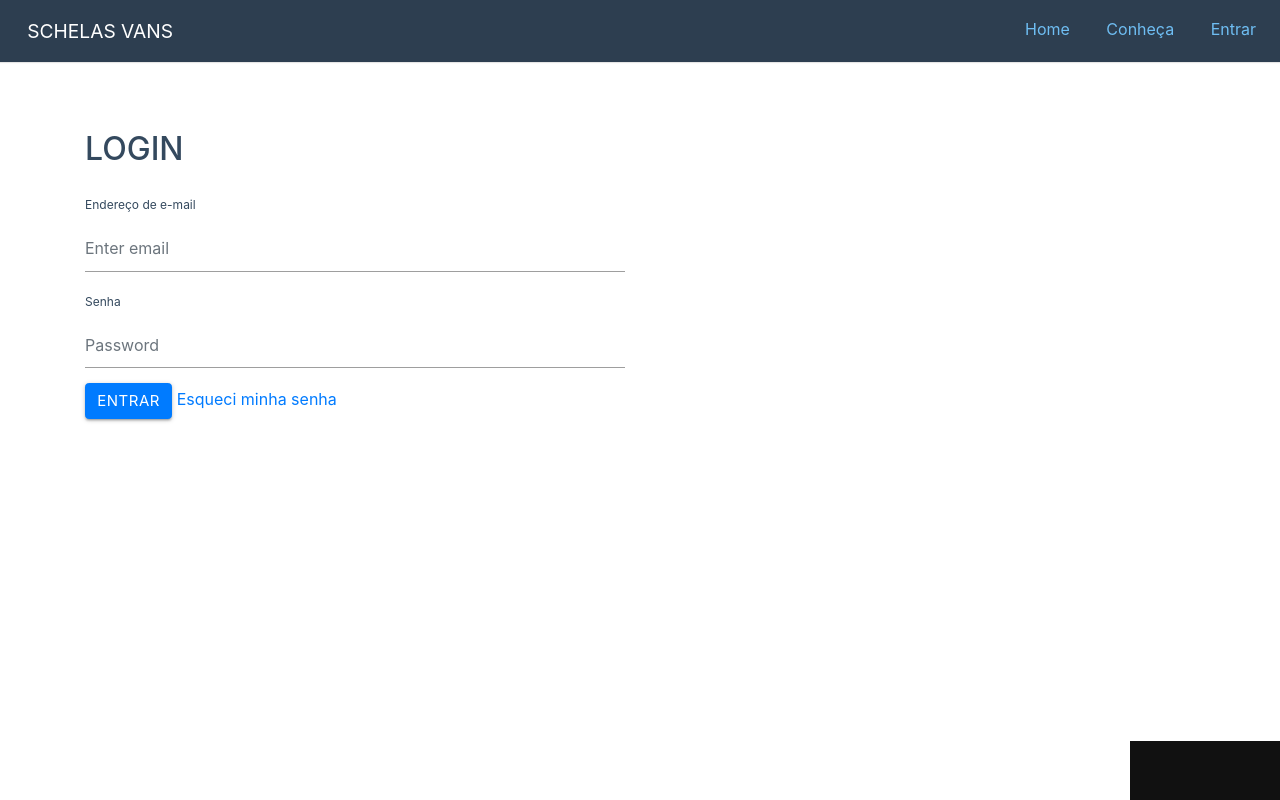
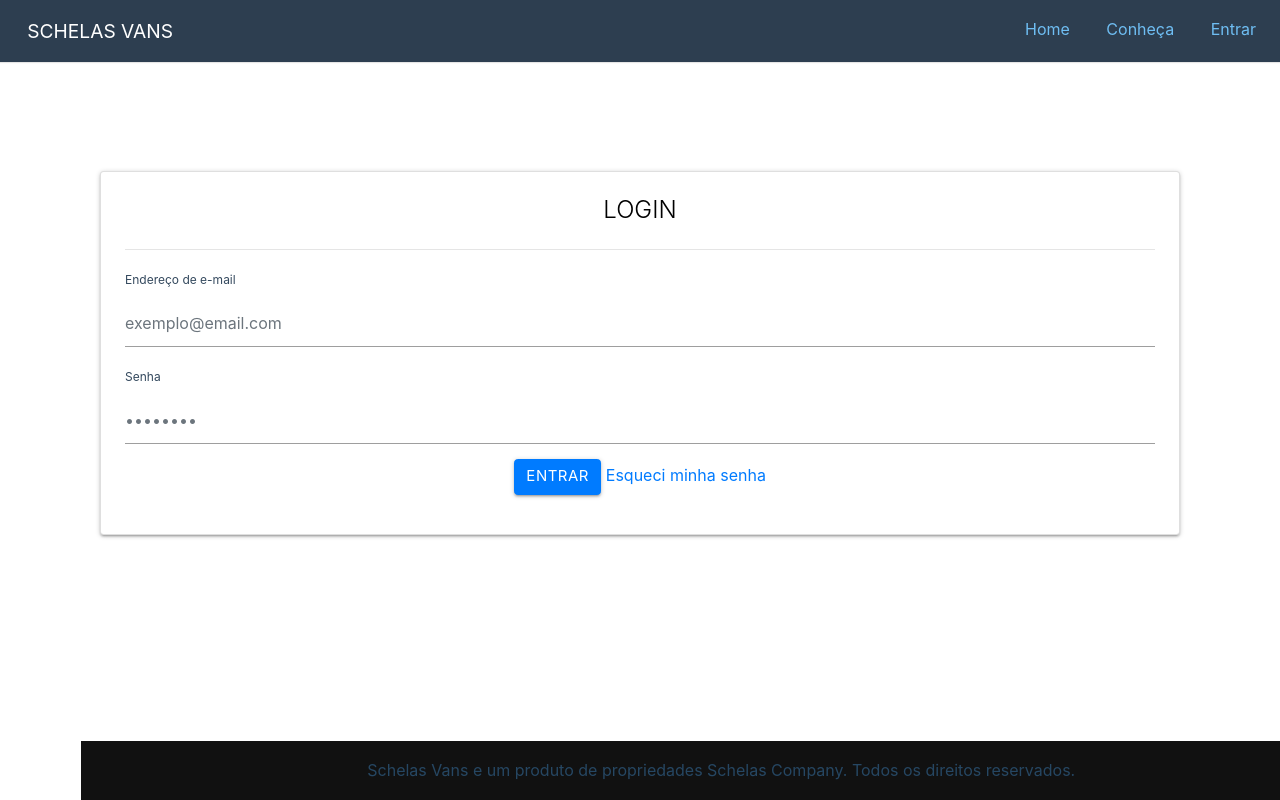
Before and after one commit to BrunoTeixeira2607/SchelasVans, a PHP site: page /php/Login.php in a window 1280 px wide. Run offline with PHP 8.4, Linux system fonts and the light colour scheme; some libraries are stand-ins or nearby versions.

Commit message:
Login and Index

```diff
--- a/php/Footer.php
+++ b/php/Footer.php
@@ -4,8 +4,8 @@
         <meta charset="utf-8">
         <meta name="viewport" content="width=device-width, initial-scale=1.0">
         <title>Schelas Vans Co.</title>
-        <link rel="stylesheet" href="https://stackpath.bootstrapcdn.com/bootstrap/4.2.1/css/bootstrap.min.css" integrity="sha384-GJzZqFGwb1QTTN6wy59ffF1BuGJpLSa9DkKMp0DgiMDm4iYMj70gZWKYbI706tWS" crossorigin="anonymous">
-        <link rel="stylesheet" href="https://unpkg.com/purecss@1.0.0/build/pure-min.css" integrity="sha384-" crossorigin="anonymous">
+        <link rel="stylesheet" href="https://stackpath.bootstrapcdn.com/bootstrap/4.2.1/css/bootstrap.min.css">
+        <link rel="stylesheet" href="https://unpkg.com/purecss@1.0.0/build/pure-min.css">
         <link rel="stylesheet" href="https://unpkg.com/purecss@1.0.0/build/grids-responsive-min.css">
         <link rel="stylesheet" href="https://netdna.bootstrapcdn.com/font-awesome/4.0.3/css/font-awesome.css">
         <link rel="stylesheet" href="../css/layouts/marketing.css">
@@ -15,8 +15,12 @@
 
     <body>
         <div class="container">
-            <div class="footer l-box is-center">
-                Schelas Vans e um produto de propriedades Schelas Company. Todos os direitos reservados.
+            <div class="row">
+                <div class="col m12">
+                    <div class="footer l-box is-center">
+                        Schelas Vans e um produto de propriedades Schelas Company. Todos os direitos reservados.
+                    </div>
+                </div>
             </div>
         </div>
     </body>
--- a/php/Login.php
+++ b/php/Login.php
@@ -6,11 +6,11 @@
         <meta charset="utf-8">
         <meta name="viewport" content="width=device-width, initial-scale=1.0">
         <title>Schelas Vans Co.</title>
-        <link rel="stylesheet" href="https://unpkg.com/purecss@1.0.0/build/pure-min.css" integrity="sha384-" crossorigin="anonymous">
+        <link rel="stylesheet" href="https://unpkg.com/purecss@1.0.0/build/pure-min.css">
         <link rel="stylesheet" href="https://unpkg.com/purecss@1.0.0/build/grids-responsive-min.css">
         <link rel="stylesheet" href="https://netdna.bootstrapcdn.com/font-awesome/4.0.3/css/font-awesome.css">
         <link rel="stylesheet" href="../css/layouts/marketing.css">
-        <link rel="stylesheet" href="https://stackpath.bootstrapcdn.com/bootstrap/4.2.1/css/bootstrap.min.css" integrity="sha384-GJzZqFGwb1QTTN6wy59ffF1BuGJpLSa9DkKMp0DgiMDm4iYMj70gZWKYbI706tWS" crossorigin="anonymous">
+        <link rel="stylesheet" href="https://stackpath.bootstrapcdn.com/bootstrap/4.2.1/css/bootstrap.min.css">
         <link rel="stylesheet" href="https://cdnjs.cloudflare.com/ajax/libs/materialize/1.0.0/css/materialize.min.css">
         <script src="https://cdnjs.cloudflare.com/ajax/libs/materialize/1.0.0/js/materialize.min.js"></script>
 
@@ -28,22 +28,25 @@
         ?>
 
         <div class= "container">
-            <br><br><br>
-            <h1> LOGIN </h1>
-            <div class="row">
-                <div class="col-md-6">
-                    <form method="post">
+            <br><br><br><br><br>
+            <div class="col s2 offset-s2">
+                <div class="card card-panel">
+                    <span class="card-title is-center">LOGIN</span>
+                    <hr>
+                    <form method="POST">
                         <div class="form-group">
                             <label for="email">Endereço de e-mail</label>
-                            <input type="email" name="email" class="form-control" id="email" placeholder="Enter email">
+                            <input type="email" name="email" class="form-control" id="email" placeholder="exemplo@email.com">
 
                         </div>
                         <div class="form-group">
                             <label for="password">Senha</label>
-                            <input type="password" name="senha" class="form-control" id="password" placeholder="Password">
+                            <input type="password" name="senha" class="form-control" id="password" placeholder="••••••••">
                         </div>
+                        <div class="form-group is-center">
                             <button type="submit" name="btLogar" class="btn btn-primary">Entrar</button>
                             <a href="#forgot" data-toggle="collapse">Esqueci minha senha</a>
+                        </div>
                     </form>
 
                     <div class="collapse" id="forgot">
@@ -54,13 +57,14 @@
                                     <form>
                                         <div class="form-group">
                                             <input type="email" class="form-control" id="exampleInputEmail1" aria-describedby="emailHelp" placeholder="Digite seu e-mail">
+                                        </div>
                                     </form>
-                                        </div>
                                     <button type="button" class="btn btn-primary">Enviar</button>
                                 </div>
                         </div>
                     </div>
-
+                </div>
+            </div>
             <?php if (!empty($_GET['Login']) == 'error   ') { ?>
                 <div class="row">
                     <div class="col s12 m5">
@@ -72,11 +76,7 @@
                 </div>
             <?php } ?>
         </div>
-                <div class="col-md-1">
-                </div>
-                <div class="col-md-4">
 
-                </div>
     </body>
 
     <footer>
@@ -85,4 +85,5 @@
     <script src="https://code.jquery.com/jquery-3.3.1.slim.min.js" integrity="sha384-q8i/X+965DzO0rT7abK41JStQIAqVgRVzpbzo5smXKp4YfRvH+8abtTE1Pi6jizo" crossorigin="anonymous"></script>
     <script src="https://cdnjs.cloudflare.com/ajax/libs/popper.js/1.14.6/umd/popper.min.js" integrity="sha384-wHAiFfRlMFy6i5SRaxvfOCifBUQy1xHdJ/yoi7FRNXMRBu5WHdZYu1hA6ZOblgut" crossorigin="anonymous"></script>
     <script src="https://stackpath.bootstrapcdn.com/bootstrap/4.2.1/js/bootstrap.min.js" integrity="sha384-B0UglyR+jN6CkvvICOB2joaf5I4l3gm9GU6Hc1og6Ls7i6U/mkkaduKaBhlAXv9k" crossorigin="anonymous"></script>
+    <script src="js/login.js"></script>
 </html>
```
Also changed, not shown: js/login.js (added). Lines whose indentation alone changed are shown as unchanged.
